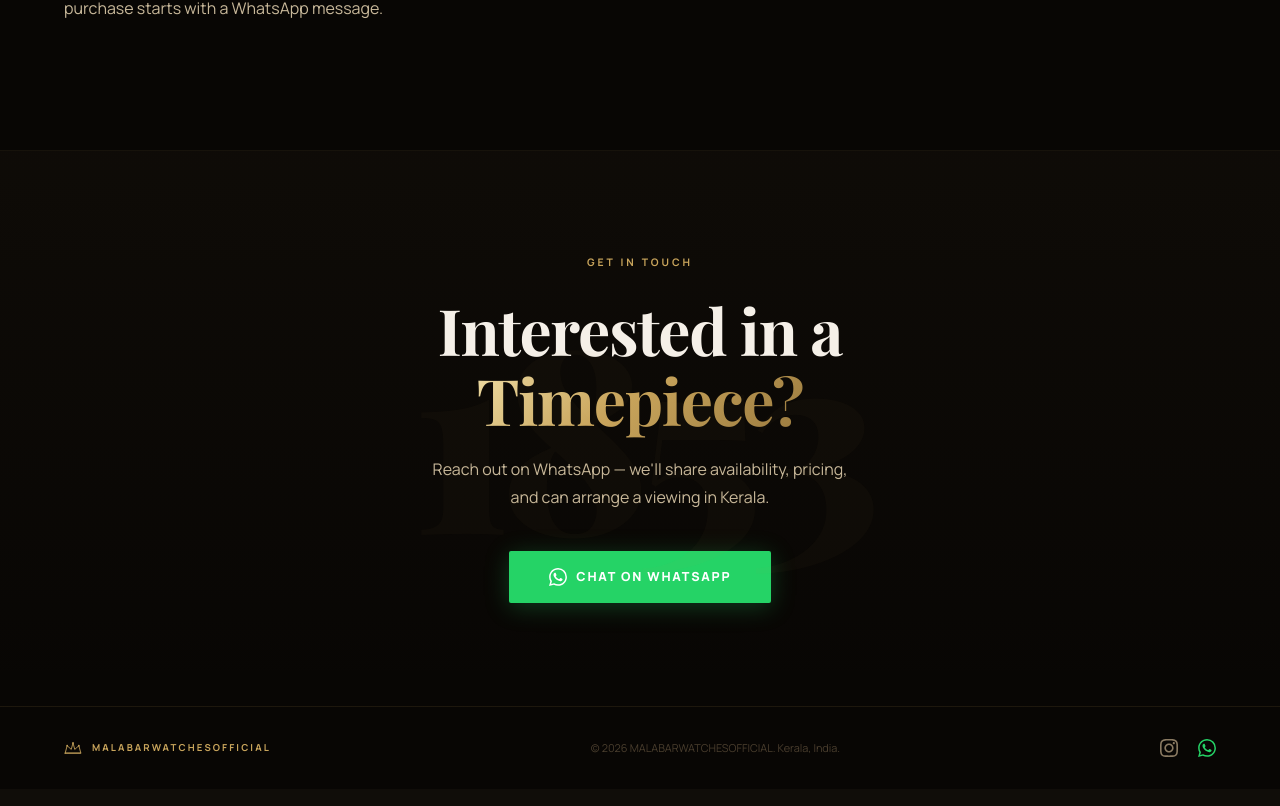
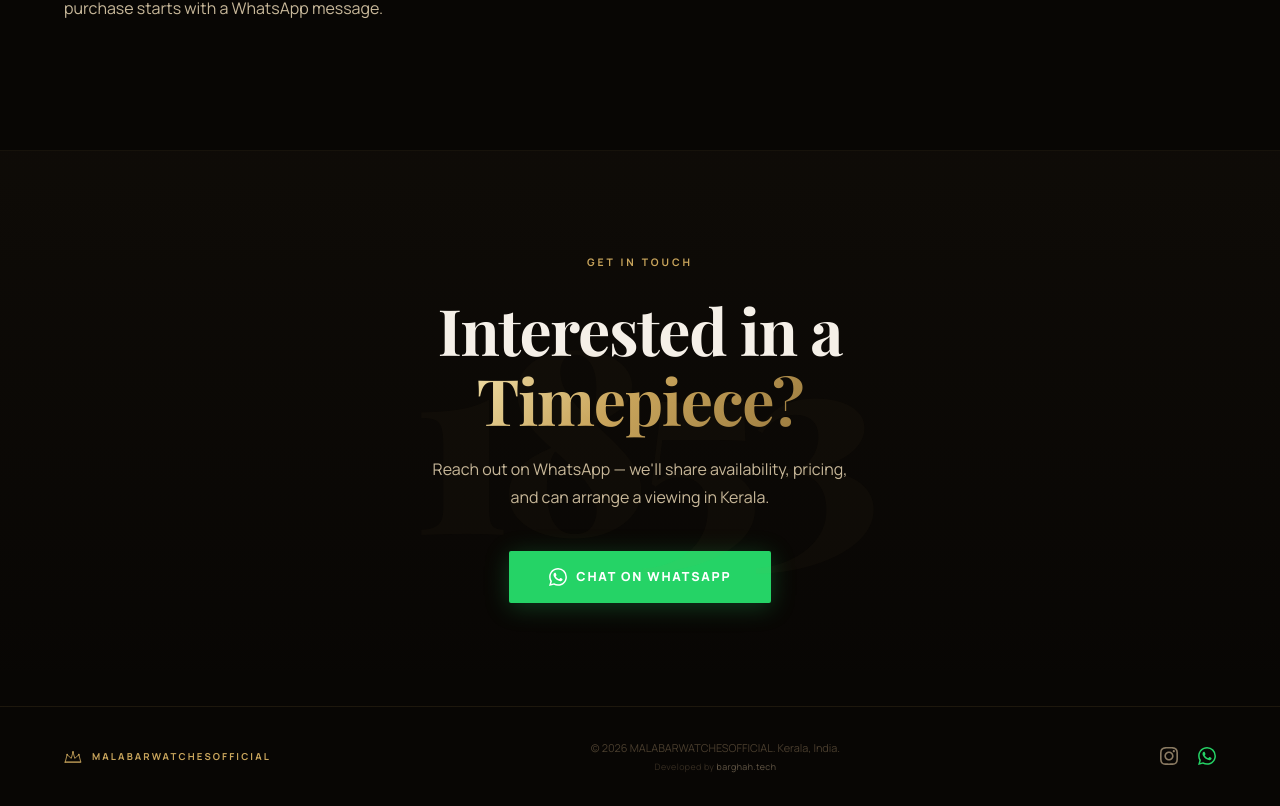
Before and after one commit to barghah/MALABARWATCHESOFFICIAL, a Next.js app in the folder site/: page / in a window 1280 px wide. Shown: the part 4092-4898 px from the top of the page. Built offline with nearby package versions, Linux system fonts and the light colour scheme; a web font is replaced by a local one.

Commit message:
Add developer tag to footer

```diff
--- a/site/components/Footer.tsx
+++ b/site/components/Footer.tsx
@@ -105,9 +105,14 @@ export default function Footer() {
         </div>
 
         {/* Copyright */}
-        <p style={{ fontSize: "0.68rem", color: "var(--text-3)" }}>
-          © {new Date().getFullYear()} {SITE_CONFIG.name}. Kerala, India.
-        </p>
+        <div style={{ textAlign: "center" }}>
+          <p style={{ fontSize: "0.68rem", color: "var(--text-3)", marginBottom: "4px" }}>
+            © {new Date().getFullYear()} {SITE_CONFIG.name}. Kerala, India.
+          </p>
+          <p style={{ fontSize: "0.55rem", color: "var(--text-3)", opacity: 0.7, letterSpacing: "0.05em" }}>
+            Developed by <a href="https://barghah.tech" target="_blank" rel="noopener noreferrer" style={{ color: "var(--text-2)", textDecoration: "none", transition: "color 0.2s" }} onMouseEnter={e => e.currentTarget.style.color = "var(--gold-2)"} onMouseLeave={e => e.currentTarget.style.color = "var(--text-2)"}>barghah.tech</a>
+          </p>
+        </div>
 
         {/* Social */}
         <div style={{ display: "flex", gap: "1.25rem", alignItems: "center" }}>
```
